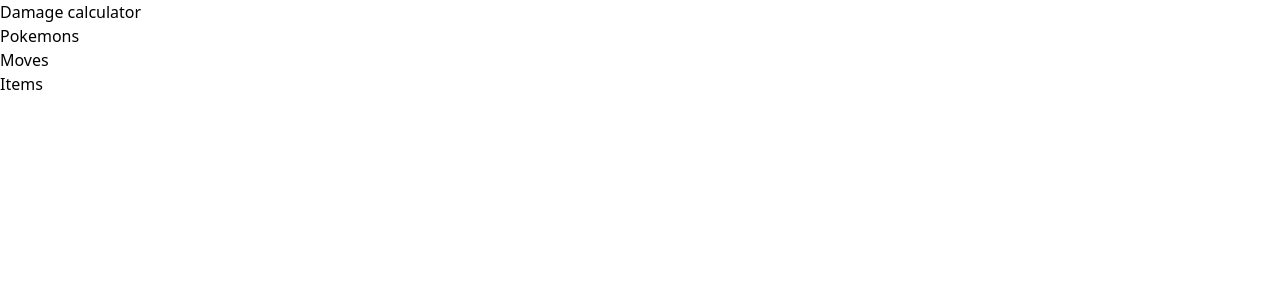
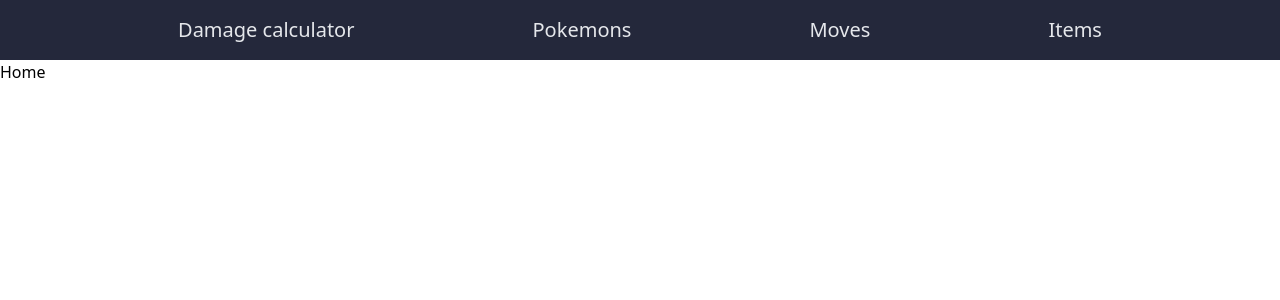
Before and after one commit to BrianWong05/pokemon-vgc-tools, a React (Vite) app: page /moves in a window 1280 px wide. Shown: the top 300 px of the page. Built offline with nearby package versions, Linux system fonts and the light colour scheme; what @pkmn/dex would draw is missing.

Commit message:
feat: add header

```diff
--- /dev/null
+++ b/src/components/layout/index.tsx
@@ -0,0 +1,27 @@
+import { Link } from "react-router";
+
+function Layout({ children, hidden = false }) {
+  return (
+    <>
+      <div className={`h-15 w-full flex text-xl text-gray-200 ${hidden && "hidden"}`}>
+        <div className="h-15 flex justify-evenly w-full bg-[#24283B] z-50">
+          <Link to={"/damagecalc"} className="my-auto">
+            <button>Damage calculator</button>
+          </Link>
+          <Link to={"/pokemons"} className="my-auto">
+            <button>Pokemons</button>
+          </Link>
+          <Link to={"/moves"} className="my-auto">
+            <button>Moves</button>
+          </Link>
+          <Link to={"/items"} className="my-auto">
+            <button>Items</button>
+          </Link>
+        </div>
+      </div>
+      <div>{children}</div>
+    </>
+  );
+}
+
+export default Layout;
--- a/src/pages/ItemList/index.tsx
+++ b/src/pages/ItemList/index.tsx
@@ -1,8 +1,9 @@
 import { useState } from "react";
 import Item from "@/components/Item";
 import SearchBar from "@/components/SearchBar";
+import Layout from "@/components/layout";
 
-function ItemList({ gens, onData }) {
+function ItemList({ gens, onData, hidden = false }) {
   const items = Array.from(gens.get(9).items);
 
   const [searchResults, setSearchResults] = useState(items);
@@ -13,6 +14,7 @@
   };
 
   return (
+    <Layout hidden={hidden}>
       <div className="bg-[#24283B]">
         <h2 className="text-3xl text-center text-gray-200 h-25 pt-10">Items</h2>
         <SearchBar onSearch={handleSearch} placeholder="Item" />
@@ -22,6 +24,7 @@
           })}
         </div>
       </div>
+    </Layout>
   );
 }
 
--- a/src/pages/MoveList/index.tsx
+++ b/src/pages/MoveList/index.tsx
@@ -1,8 +1,9 @@
 import { useState } from "react";
 import Move from "@/components/Move";
 import SearchBar from "@/components/SearchBar";
+import Layout from "@/components/layout";
 
-function MoveList({ gens, onData, id }) {
+function MoveList({ gens, onData, id, hidden = false }) {
   const moves = Array.from(gens.get(9).moves);
 
   const [searchResults, setSearchResults] = useState(moves);
@@ -17,6 +18,7 @@
   };
 
   return (
+    <Layout hidden={hidden}>
       <div className="bg-[#24283B]">
         <h2 className="text-3xl text-center text-gray-200 h-25 pt-10">Moves</h2>
         <SearchBar onSearch={handleSearch} placeholder="Move" />
@@ -27,6 +29,7 @@
           ;
         </div>
       </div>
+    </Layout>
   );
 }
 
--- a/src/pages/PokemonList/index.tsx
+++ b/src/pages/PokemonList/index.tsx
@@ -1,8 +1,9 @@
 import { useState } from "react";
 import SearchBar from "@/components/SearchBar";
 import Pokemon from "@/components/Pokemon";
+import Layout from "@/components/layout";
 
-function PokemonList({ gens, onData }) {
+function PokemonList({ gens, onData, hidden = false }) {
   // const gens = new Generations(Dex);
 
   const pkms = Array.from(gens.get(9).species);
@@ -21,13 +22,17 @@
   // console.log(pkms[0]);
 
   return (
+    <Layout hidden={hidden}>
       <div className="bg-[#24283B] scrollbar">
         <h2 className="text-3xl text-center text-gray-200 h-25 pt-10">Pokemons</h2>
         <SearchBar onSearch={handleSearch} placeholder="Pokémon" />
+        <div className="flex flex-wrap justify-evenly">
           {searchResults.map((pkm) => {
             return <Pokemon key={pkm.id} pkm={pkm} onData={onData} />;
           })}
         </div>
+      </div>
+    </Layout>
   );
 }
 
--- a/src/pages/damageCalc/index.tsx
+++ b/src/pages/damageCalc/index.tsx
@@ -2,6 +2,7 @@
 import { useEffect, useState } from "react";
 import PokemonSelection from "@/components/PokemonSelection";
 import CalcMoveDamage from "@/components/CalcMoveDamage";
+import Layout from "@/components/layout";
 
 function DamageCalc({ gens }) {
   const gen = gens.get(9);
@@ -176,7 +177,8 @@
   }, [conclusion]);
 
   return (
-    <div className="flex flex-col">
+    <Layout>
+      <div className="flex flex-col mt-5">
         <div className="mx-10">
           <CalcMoveDamage gens={gens} atkPkm={atkPkm} defPkm={defPkm} />
           <div className="text-lg font-black mt-2 ml-2">
@@ -209,6 +211,7 @@
           />
         </div>
       </div>
+    </Layout>
   );
 }
 
--- a/src/pages/home/index.tsx
+++ b/src/pages/home/index.tsx
@@ -1,21 +1,11 @@
+import Layout from "@/components/layout";
 import { Link } from "react-router-dom";
 
 function Home() {
   return (
-    <div className="flex flex-col">
-      <Link to={"/damagecalc"}>
-        <button>Damage calculator</button>
-      </Link>
-      <Link to={"/pokemons"}>
-        <button>Pokemons</button>
-      </Link>
-      <Link to={"/moves"}>
-        <button>Moves</button>
-      </Link>
-      <Link to={"/items"}>
-        <button>Items</button>
-      </Link>
-    </div>
+    <Layout>
+      <div>Home</div>
+    </Layout>
   );
 }
 
```
Lines whose indentation alone changed are shown as unchanged.
